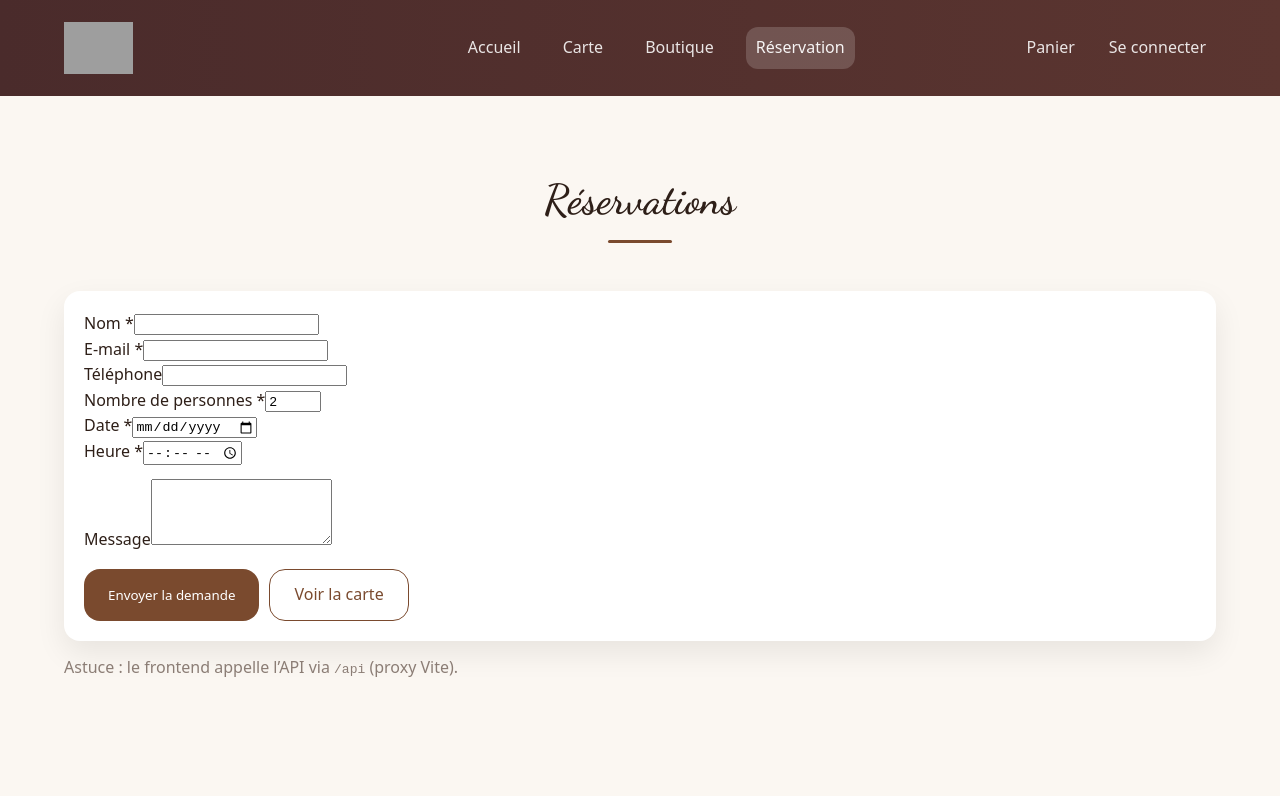
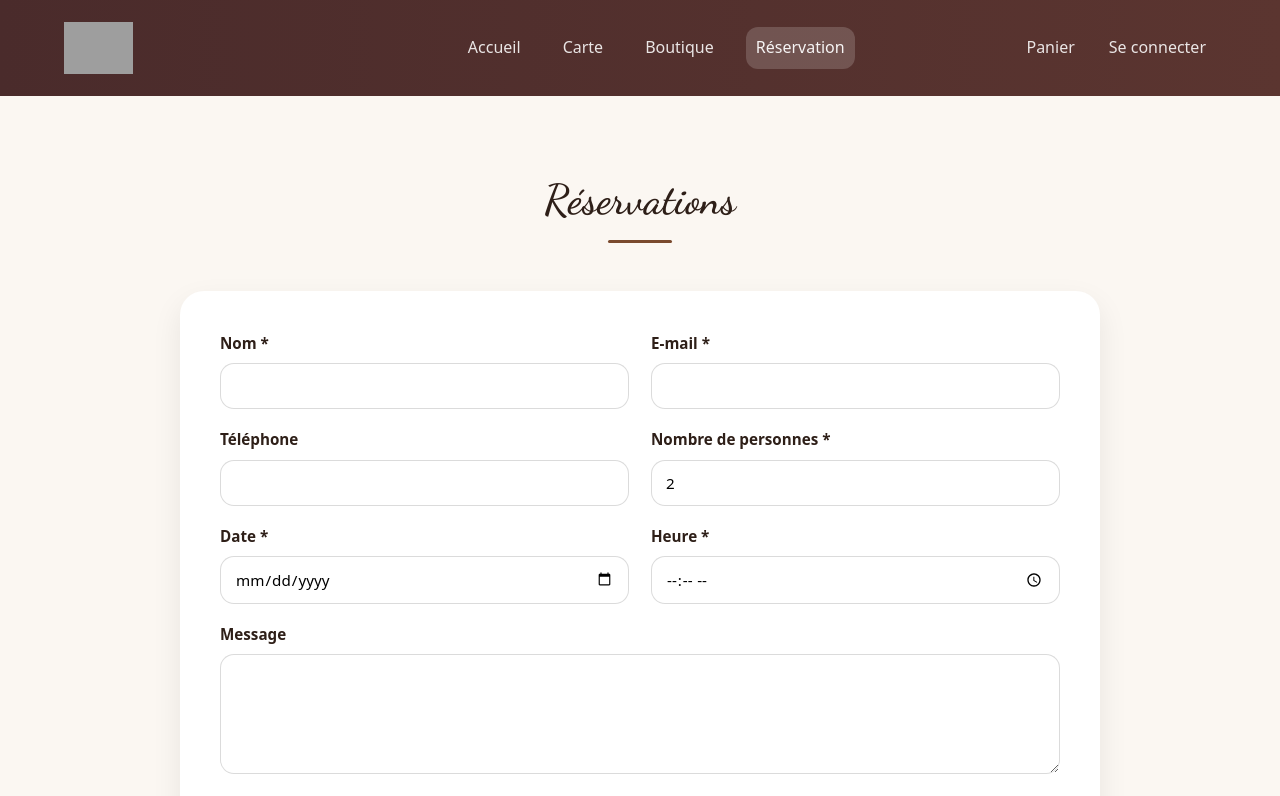
Before and after one commit to obistafff/novaka, a React (Vite) app in the folder client/: page /reservation in a window 1280 px wide. Shown: the top 796 px of the page. Built offline with nearby package versions, Linux system fonts and the light colour scheme; no server answers; grey boxes are pictures that could not be loaded.

Commit message:
style(reservation): improve form layout and styling

```diff
--- a/client/src/pages/Reservation.jsx
+++ b/client/src/pages/Reservation.jsx
@@ -1,4 +1,5 @@
-import { useState } from "react";
+import { useEffect, useState } from "react";
+import { NavLink } from "react-router-dom";
 
 export default function Reservation() {
   const [form, setForm] = useState({
@@ -39,14 +40,9 @@ export default function Reservation() {
       if (!res.ok) {
         if (data?.error === "VALIDATION_ERROR" && Array.isArray(data?.errors)) {
           const mapped = {};
-          for (const err of data.errors) {
-            mapped[err.field] = err.message;
-          }
+          for (const err of data.errors) mapped[err.field] = err.message;
           setFieldErrors(mapped);
-          setStatus({
-            type: "error",
-            message: "Certains champs sont invalides.",
-          });
+          setStatus({ type: "error", message: "Certains champs sont invalides." });
           return;
         }
 
@@ -74,14 +70,18 @@ export default function Reservation() {
     } catch (err) {
       setStatus({
         type: "error",
-        message:
-          "Impossible de contacter le serveur. Vérifie que le backend est lancé.",
+        message: "Impossible de contacter le serveur. Vérifie que le backend est lancé.",
       });
     }
   }
 
+  // (Optionnel) scroller en haut quand on arrive sur la page
+  useEffect(() => {
+    window.scrollTo(0, 0);
+  }, []);
+
   return (
-    <main>
+    <main className="page-reservation">
       <section className="section">
         <div className="container">
           <header className="section-head">
@@ -89,20 +89,21 @@ export default function Reservation() {
             <div className="section-line" />
           </header>
 
-          <div className="card" style={{ padding: 20 }}>
-            <form className="form" onSubmit={onSubmit}>
+          <div className="card reservation-card">
+            <form className="form" onSubmit={onSubmit} noValidate>
               <div className="grid-2">
                 <div className="field">
                   <label htmlFor="name">Nom *</label>
                   <input
                     id="name"
                     name="name"
+                    type="text"
                     value={form.name}
                     onChange={onChange}
+                    autoComplete="name"
+                    required
                   />
-                  {fieldErrors.name && (
-                    <p className="field-error">{fieldErrors.name}</p>
-                  )}
+                  {fieldErrors.name && <p className="field-error">{fieldErrors.name}</p>}
                 </div>
 
                 <div className="field">
@@ -110,12 +111,13 @@ export default function Reservation() {
                   <input
                     id="email"
                     name="email"
+                    type="email"
                     value={form.email}
                     onChange={onChange}
+                    autoComplete="email"
+                    required
                   />
-                  {fieldErrors.email && (
-                    <p className="field-error">{fieldErrors.email}</p>
-                  )}
+                  {fieldErrors.email && <p className="field-error">{fieldErrors.email}</p>}
                 </div>
 
                 <div className="field">
@@ -123,12 +125,12 @@ export default function Reservation() {
                   <input
                     id="phone"
                     name="phone"
+                    type="tel"
                     value={form.phone}
                     onChange={onChange}
+                    autoComplete="tel"
                   />
-                  {fieldErrors.phone && (
-                    <p className="field-error">{fieldErrors.phone}</p>
-                  )}
+                  {fieldErrors.phone && <p className="field-error">{fieldErrors.phone}</p>}
                 </div>
 
                 <div className="field">
@@ -137,14 +139,13 @@ export default function Reservation() {
                     id="guests"
                     name="guests"
                     type="number"
-                    min="1"
-                    max="12"
+                    min={1}
+                    max={12}
                     value={form.guests}
                     onChange={onChange}
+                    required
                   />
-                  {fieldErrors.guests && (
-                    <p className="field-error">{fieldErrors.guests}</p>
-                  )}
+                  {fieldErrors.guests && <p className="field-error">{fieldErrors.guests}</p>}
                 </div>
 
                 <div className="field">
@@ -155,11 +156,10 @@ export default function Reservation() {
                     type="date"
                     value={form.date}
                     onChange={onChange}
+                    required
                   />
                   {fieldErrors["date/time"] && (
-                    <p className="field-error">
-                      {fieldErrors["date/time"]}
-                    </p>
+                    <p className="field-error">{fieldErrors["date/time"]}</p>
                   )}
                 </div>
 
@@ -171,47 +171,42 @@ export default function Reservation() {
                     type="time"
                     value={form.time}
                     onChange={onChange}
+                    required
                   />
                 </div>
               </div>
 
-              <div className="field" style={{ marginTop: 14 }}>
+              <div className="field">
                 <label htmlFor="message">Message</label>
                 <textarea
                   id="message"
                   name="message"
-                  rows="4"
+                  rows={4}
                   value={form.message}
                   onChange={onChange}
                 />
-                {fieldErrors.message && (
-                  <p className="field-error">{fieldErrors.message}</p>
-                )}
+                {fieldErrors.message && <p className="field-error">{fieldErrors.message}</p>}
               </div>
 
-              <div style={{ display: "flex", gap: 10, marginTop: 16 }}>
-                <button
-                  className="btn btn-primary"
-                  disabled={status.type === "loading"}
-                >
-                  {status.type === "loading"
-                    ? "Envoi..."
-                    : "Envoyer la demande"}
+              <div className="form-actions">
+                <button className="btn btn-primary" disabled={status.type === "loading"}>
+                  {status.type === "loading" ? "Envoi..." : "Envoyer la demande"}
                 </button>
-                <a className="btn btn-secondary" href="/carte">
+
+                <NavLink className="btn btn-secondary" to="/carte">
                   Voir la carte
-                </a>
+                </NavLink>
               </div>
 
               {status.type !== "idle" && (
-                <div className="card" style={{ marginTop: 16, padding: 14 }}>
-                  <p style={{ margin: 0 }}>{status.message}</p>
+                <div className="card form-status">
+                  <p className="form-status-text">{status.message}</p>
                 </div>
               )}
             </form>
           </div>
 
-          <p style={{ marginTop: 14, color: "var(--color-muted)" }}>
+          <p className="muted-note">
             Astuce : le frontend appelle l’API via <code>/api</code> (proxy Vite).
           </p>
         </div>
--- a/client/src/styles/global.css
+++ b/client/src/styles/global.css
@@ -918,3 +918,163 @@ h6 { font-size: 1rem; }
   .nav-left { justify-content: flex-start; }
   .nav-right { justify-content: flex-start; }
 }
+
+/* =========================
+   Reservation Form
+========================= */
+
+.reservation-card {
+  max-width: 900px;
+  margin: 0 auto;
+  background: var(--color-surface);
+  padding: 40px;
+  border-radius: 24px;
+  box-shadow: var(--shadow-soft);
+}
+
+.reservation-form {
+  display: grid;
+  grid-template-columns: repeat(2, 1fr);
+  gap: 24px;
+}
+
+.form-group {
+  display: flex;
+  flex-direction: column;
+  gap: 6px;
+}
+
+.form-group.full {
+  grid-column: 1 / -1;
+}
+
+.form-label {
+  font-weight: 500;
+  font-size: 0.95rem;
+  color: var(--color-text);
+  font-family: var(--font-body);
+}
+
+.form-input,
+.form-textarea {
+  padding: 12px 14px;
+  border-radius: 12px;
+  border: 1px solid rgba(0,0,0,0.1);
+  font-family: var(--font-body);
+  font-size: 0.95rem;
+  background: #fff;
+  transition: all 0.2s ease;
+}
+
+.form-input:focus,
+.form-textarea:focus {
+  outline: none;
+  border-color: var(--color-primary);
+  box-shadow: 0 0 0 3px rgba(122,74,46,0.15);
+}
+
+.form-textarea {
+  min-height: 120px;
+  resize: vertical;
+}
+
+.form-actions {
+  grid-column: 1 / -1;
+  display: flex;
+  gap: 16px;
+  margin-top: 10px;
+}
+
+/* =========================
+   Reservation — clean & premium (scoped)
+========================= */
+
+.page-reservation .reservation-card{
+  max-width: 920px;
+  margin: 0 auto;
+  padding: 40px;
+  border-radius: 24px;
+}
+
+.page-reservation .form{
+  display: grid;
+  gap: 18px;
+}
+
+.page-reservation .grid-2{
+  display: grid;
+  grid-template-columns: 1fr 1fr;
+  gap: 18px 22px;
+}
+
+.page-reservation .field{
+  display: flex;
+  flex-direction: column;
+  gap: 8px;
+}
+
+.page-reservation .field label{
+  font-family: var(--font-body);
+  font-weight: 600;
+  font-size: 0.95rem;
+  color: var(--color-text);
+}
+
+.page-reservation .field input,
+.page-reservation .field textarea{
+  font-family: var(--font-body);
+  font-size: 0.95rem;
+  padding: 12px 14px;
+  border-radius: 14px;
+  border: 1px solid rgba(0,0,0,0.14);
+  background: rgba(255,255,255,0.95);
+  transition: border-color .2s ease, box-shadow .2s ease;
+}
+
+.page-reservation .field input:focus,
+.page-reservation .field textarea:focus{
+  outline: none;
+  border-color: var(--color-primary);
+  box-shadow: 0 0 0 4px rgba(122, 74, 46, 0.14);
+}
+
+.page-reservation .field textarea{
+  min-height: 120px;
+  resize: vertical;
+}
+
+.page-reservation .field-error{
+  margin: 0;
+  font-size: 0.85rem;
+  color: #b42318;
+}
+
+.page-reservation .form-actions{
+  display: flex;
+  gap: 12px;
+  flex-wrap: wrap;
+  margin-top: 6px;
+}
+
+.page-reservation .form-status{
+  margin-top: 16px;
+  padding: 14px;
+  border-radius: 16px;
+  background: rgba(255,255,255,0.85);
+}
+
+.page-reservation .form-status-text{
+  margin: 0;
+  font-family: var(--font-body);
+}
+
+.page-reservation .muted-note{
+  margin-top: 14px;
+  color: var(--color-muted);
+  font-family: var(--font-body);
+}
+
+@media (max-width: 760px){
+  .page-reservation .reservation-card{ padding: 22px; }
+  .page-reservation .grid-2{ grid-template-columns: 1fr; }
+}
```
